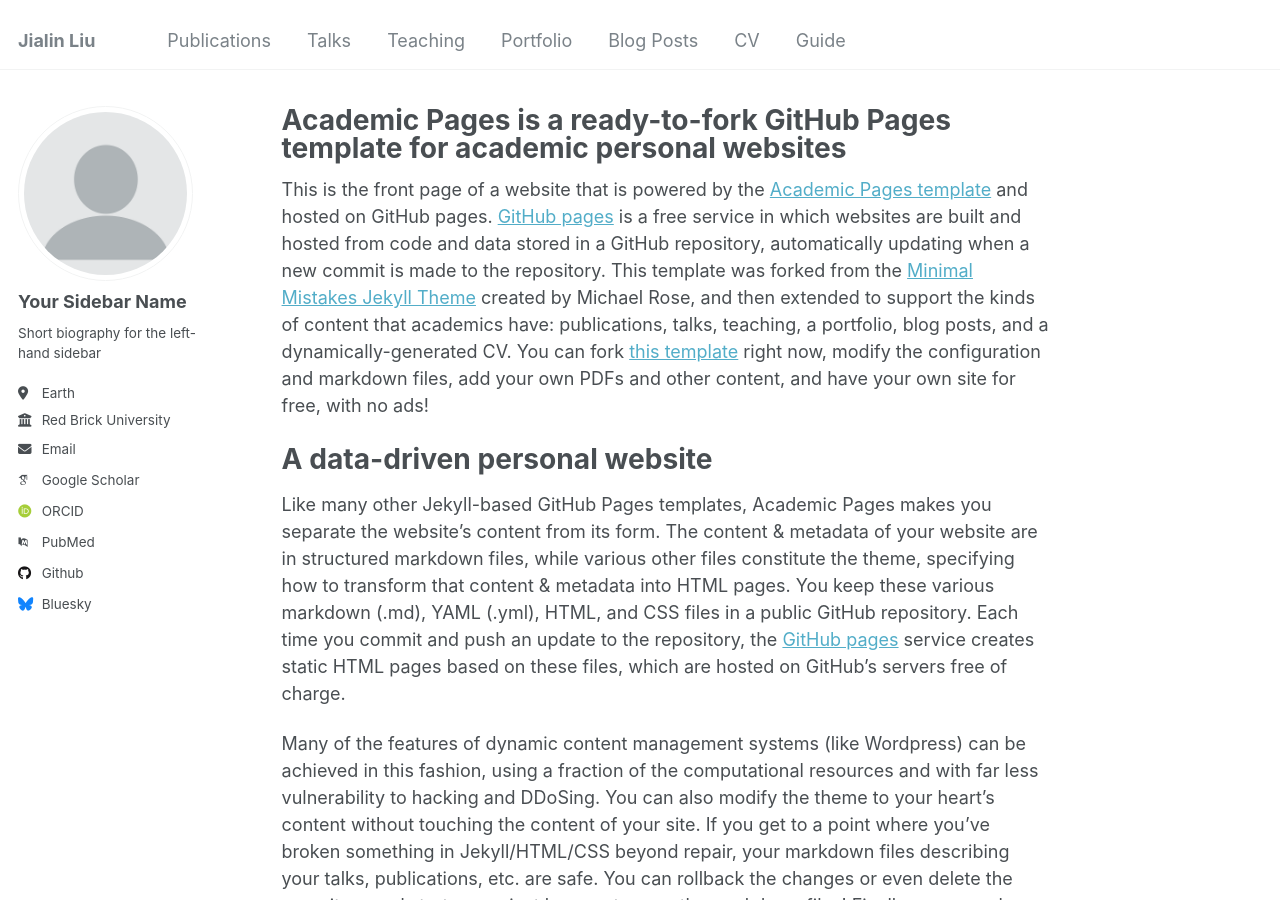
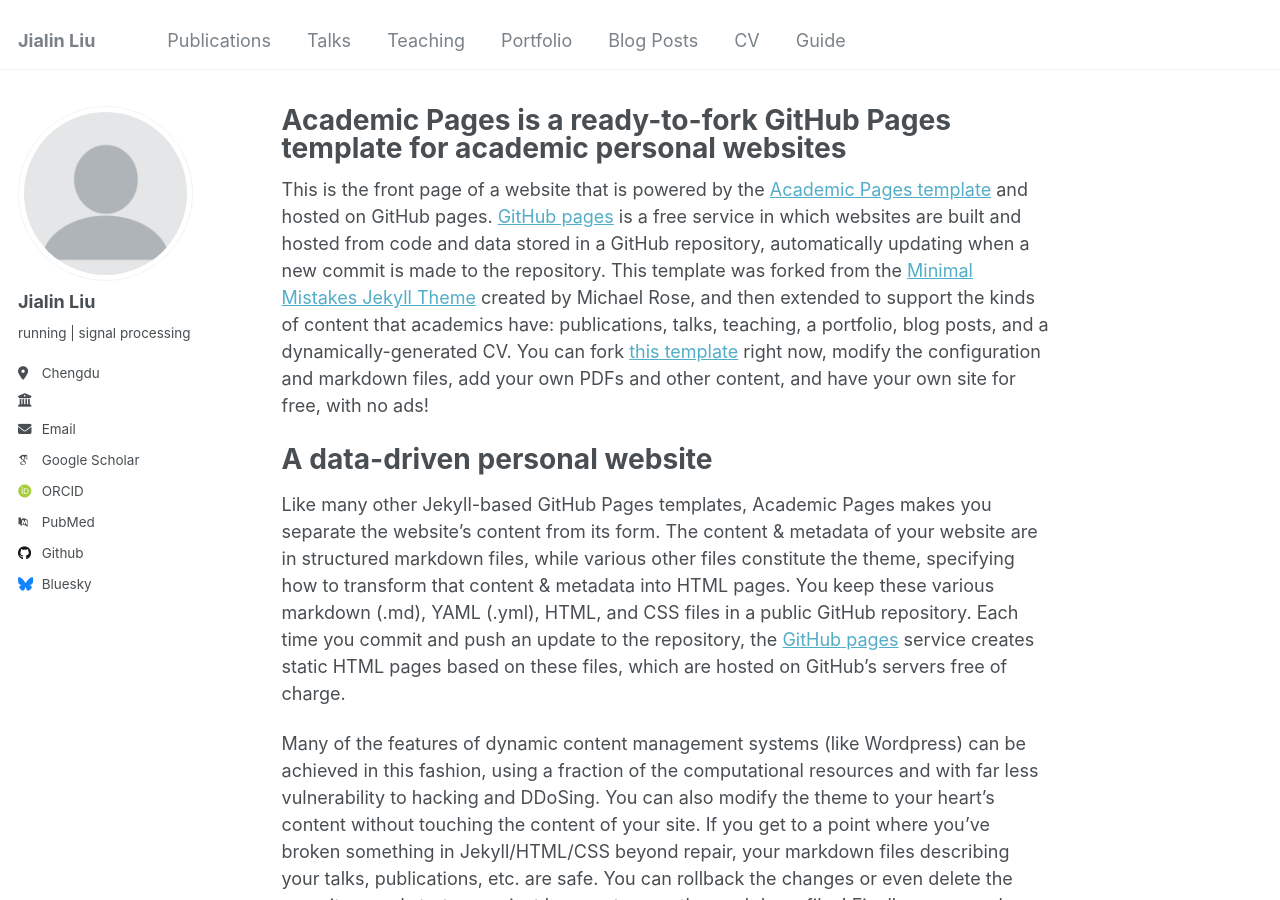
Before and after one commit to jialinliu0817/jialinliu0817.github.io, a Jekyll site: the page built from _pages/about.md, in a window 1280 px wide and 900 px high. Built offline with Jekyll 4.4.1, drawn with Linux system fonts in a browser that asks for light colours; some web fonts are replaced.

Commit message:
Update _config.yml

```diff
--- a/_config.yml
+++ b/_config.yml
@@ -12,9 +12,9 @@ title                    : "Jialin Liu"
 title_separator          : "-"
 name                     : &name "Jialin Liu"
 description              : &description "personal description"
-url                      : https://academicpages.github.io # the base hostname & protocol for your site e.g. "https://mmistakes.github.io"
+url                      : https://jialin9615.github.io # the base hostname & protocol for your site e.g. "https://mmistakes.github.io"
 baseurl                  : "" # the subpath of your site, e.g. "/blog"
-repository               : "academicpages/academicpages.github.io"
+repository               : "jialin9615/jialin9615.github.io"
 
 # Site Author - The following control what appear as part of the author content on the side bar.
 #               If a field is blank the icon and link will not appear, otherwise it will be shown.
@@ -22,11 +22,11 @@ repository               : "academicpages/academicpages.github.io"
 author:
   # Biographic information
   avatar           : "profile.png"
-  name             : "Your Sidebar Name"
+  name             : "Jialin Liu"
   pronouns         : # example: "she/her"
-  bio              : "Short biography for the left-hand sidebar"
-  location         : "Earth"
-  employer         : "Red Brick University"
+  bio              : "running | signal processing"
+  location         : "Chengdu"
+  employer         : " "
   uri              : # URL
   email            : "none@example.org"
 
@@ -44,7 +44,7 @@ author:
   bitbucket        : # Username - Update with your username on the site
   codepen          : # Username
   dribbble         : # Username
-  github           : "academicpages"
+  github           : "https://github.com/jialin9615"
   kaggle           : # Username
   stackoverflow    : # User number or user number and name (i.e., use "1" or "1/jeff-atwood")
 
```
